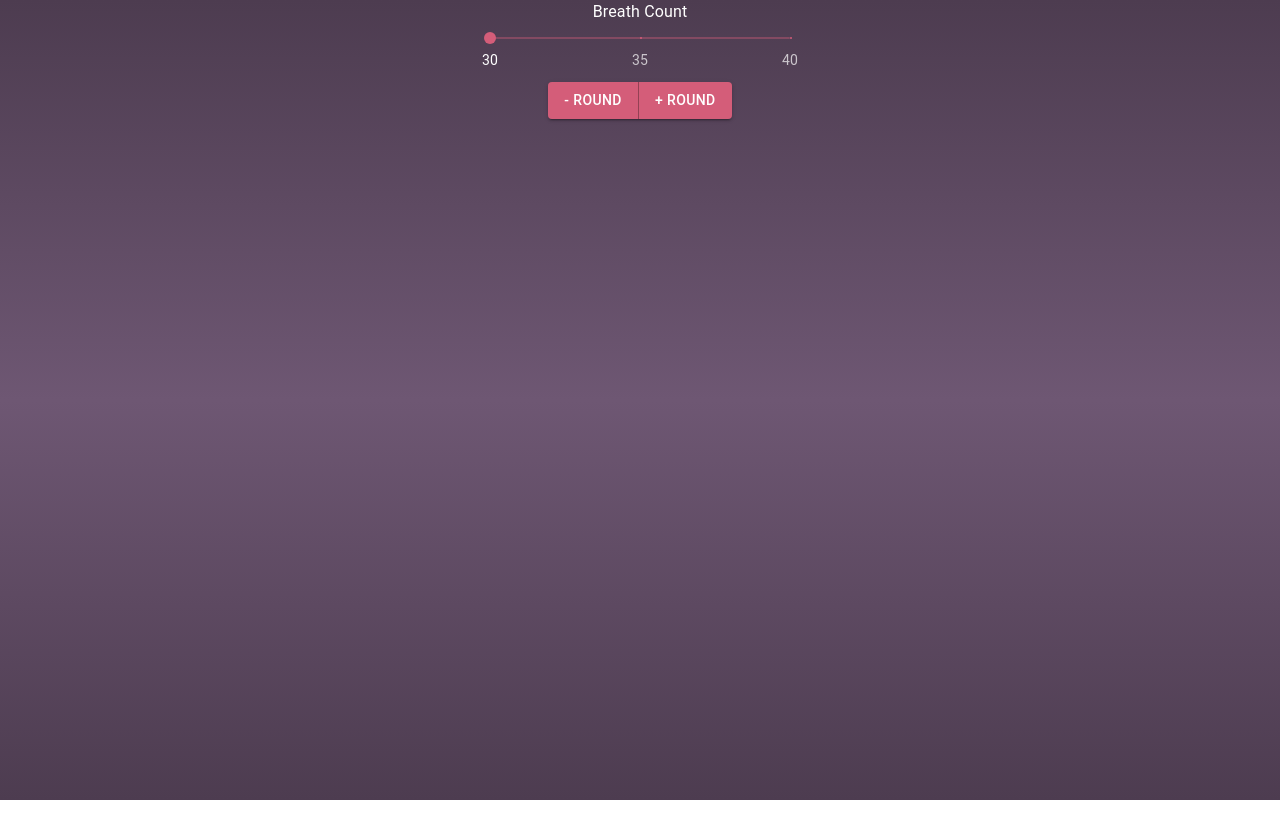
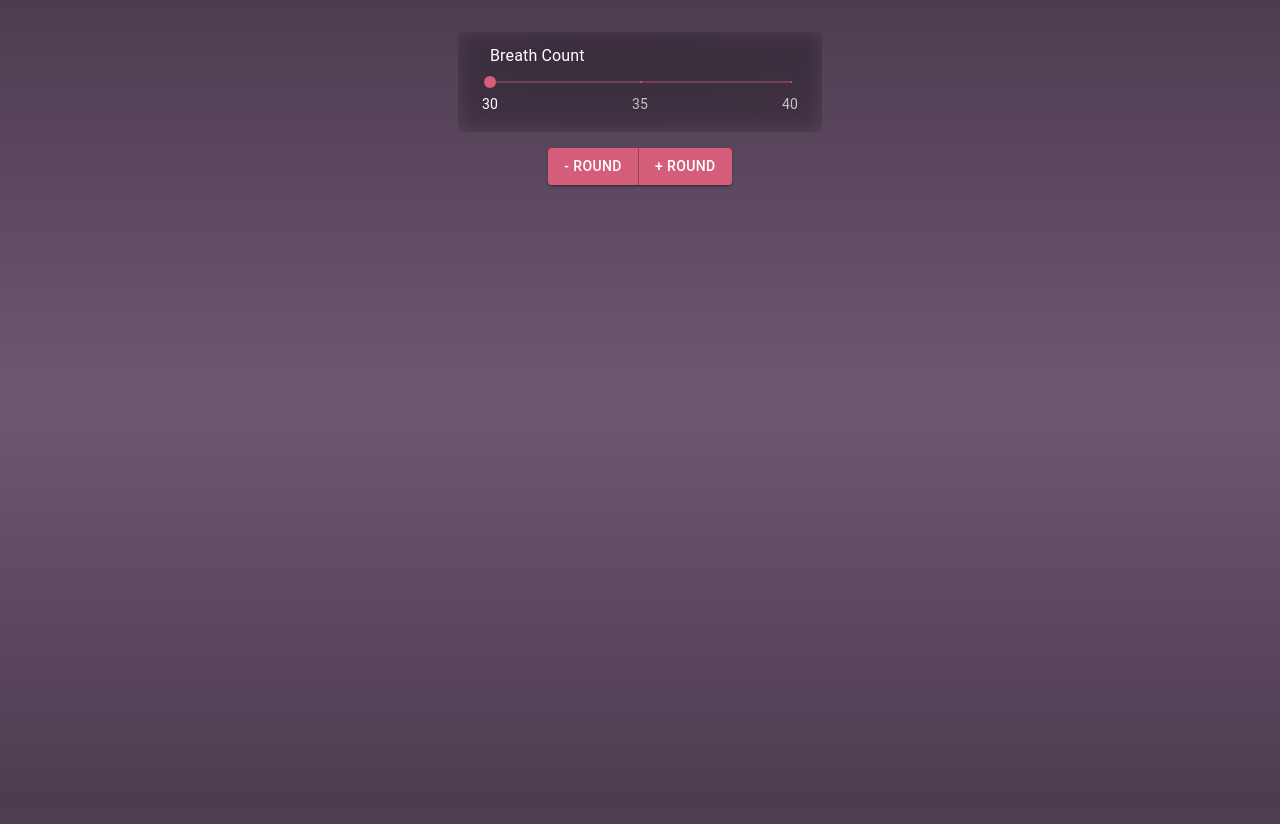
Before and after one commit to NathanB09/breathe, a React (Create React App) app: page / in a window 1280 px wide. Before the commit the page ends 800 px from the top, so only its background shows below. Built offline with nearby package versions, Linux system fonts and the light colour scheme.

Commit message:
updated app css

```diff
--- a/src/assets/css/index.css
+++ b/src/assets/css/index.css
@@ -25,21 +25,20 @@ body {
     rgba(110, 87, 115, 1) 50%,
     rgba(77, 60, 80, 1) 100%
   );
-  min-height: 100%;
+  height: 100vh;
   font-family: 'Quicksand', sans-serif;
   -webkit-font-smoothing: antialiased;
   -moz-osx-font-smoothing: grayscale;
+  background-attachment: fixed;
+  color: white;
 }
 
 code {
   font-family: source-code-pro, Menlo, Monaco, Consolas, 'Courier New', monospace;
 }
 
-.App {
-  text-align: center;
-  min-height: 100vh;
-  font-size: calc(10px + 2vmin);
-  color: white;
+p {
+  margin: 0;
 }
 
 /* ---- Components ---- */
@@ -71,10 +70,37 @@ code {
   }
 }
 
-/* RoundSettings */
+/* Card */
 
-.round-settings {
-  margin: 12px;
-  padding: 12px;
-  max-width: 700px;
+.card {
+  margin: 0 12px;
+  padding: 12px 32px;
+  border-radius: 4px;
+  position: relative;
+  z-index: 1;
+  background: inherit;
+  overflow: hidden;
 }
+
+.card:before {
+  content: '';
+  position: absolute;
+  background: inherit;
+  z-index: -1;
+  top: 0;
+  left: 0;
+  right: 0;
+  bottom: 0;
+  box-shadow: inset 0 0 2000px rgba(0, 0, 0, 0.5);
+  filter: blur(10px);
+}
+
+/* SessionSettings */
+
+.session-settings {
+  margin-top: 24px;
+}
+
+.session-settings > * {
+  margin: 8px 0 !important;
+}
```
